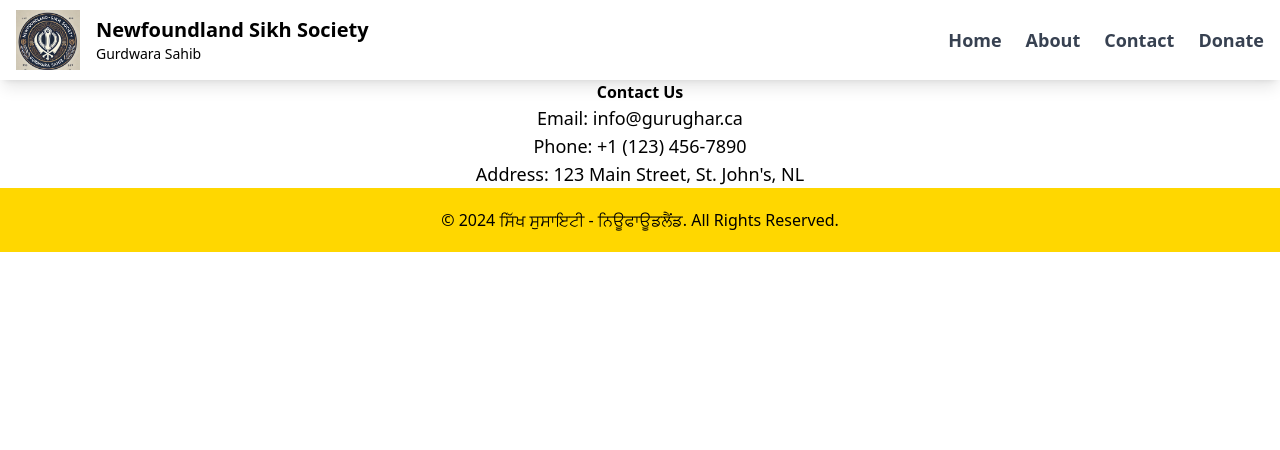
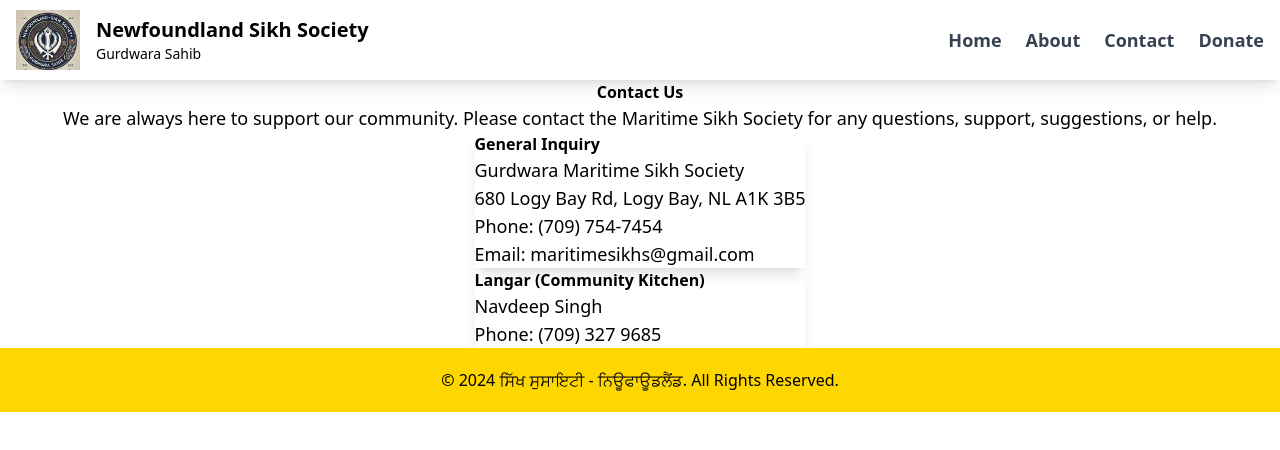
Before and after one commit to karandeepdps/nl-gurughar, a Next.js app in the folder gurughar-website/: page /contact in a window 1280 px wide. Shown: the top 450 px of the page. Built offline with nearby package versions, Linux system fonts and the light colour scheme.

Commit message:
added contact us page

```diff
--- a/gurughar-website/src/app/contact/page.tsx
+++ b/gurughar-website/src/app/contact/page.tsx
@@ -7,14 +7,49 @@
             <Navbar />
 
             {/* Full-height wrapper with flex to push footer to the bottom */}
-            <div className="flex flex-col min-h-screen">
+            <div className="flex flex-col min-h-screen bg-gray-50">
 
                 {/* Content Area: grows to take available space */}
-                <div className="flex-grow flex flex-col items-center justify-center text-center p-4">
-                    <h1 className="text-3xl font-bold mb-4">Contact Us</h1>
-                    <p className="text-lg mb-2">Email: <a href="mailto:info@gurughar.ca" className="text-blue-600 hover:underline">info@gurughar.ca</a></p>
-                    <p className="text-lg mb-2">Phone: +1 (123) 456-7890</p>
-                    <p className="text-lg">Address: 123 Main Street, St. John&apos;s, NL</p>
+                <div className="flex-grow flex flex-col items-center justify-center text-center p-2">
+                    <h1 className="text-4xl font-bold text-gray-800 mb-6">Contact Us</h1>
+                    <p className="text-lg text-gray-600 mb-8 max-w-2xl">
+                        We are always here to support our community. Please contact the Maritime Sikh Society for any questions, support, suggestions, or help.
+                    </p>
+
+                    <div className="w-full max-w-5xl grid grid-cols-1 md:grid-cols-2 lg:grid-cols-3 gap-8">
+
+                        {/* General Inquiry Card */}
+                        <div className="bg-yellow-100 p-4 rounded-lg shadow-lg hover:shadow-xl transition-shadow duration-300 text-brown-700">
+                            <div className="flex items-center justify-center mb-4">
+                                {/* Add an SVG icon here if needed */}
+
+                            </div>
+                            <h2 className="text-2xl font-semibold mb-4">General Inquiry</h2>
+                            <p className="text-lg mb-2 font-medium">Gurdwara Maritime Sikh Society</p>
+                            <p className="text-lg mb-2">680 Logy Bay Rd, Logy Bay, NL A1K 3B5</p>
+                            <p className="text-lg mb-2">Phone: <a href="tel:+17097547454" className="text-brown-800 hover:underline">(709) 754-7454</a></p>
+                            <p className="text-lg mb-2">Email: <a href="mailto:maritimesikhs@gmail.com" className="text-brown-800 hover:underline">maritimesikhs@gmail.com</a></p>
+                        </div>
+
+                        {/* Langar Section Card */}
+                        <div className="bg-yellow-100 p-4 rounded-lg shadow-lg hover:shadow-xl transition-shadow duration-300 text-brown-700">
+                            <div className="flex items-center justify-center mb-4">
+                                {/* Add an SVG icon for Langar */}
+
+                            </div>
+                            <h2 className="text-2xl font-semibold mb-4">Langar (Community Kitchen)</h2>
+                            <p className="text-lg mb-2 font-medium">Navdeep Singh</p>
+                            <p className="text-lg mb-2">Phone: <a href="tel:+17093279685" className="text-brown-800 hover:underline">(709) 327 9685</a></p>
+                        </div>
+
+                        {/* IT Services Card */}
+                        <div className="bg-yellow-100 p-8 rounded-lg shadow-lg hover:shadow-xl transition-shadow duration-300 text-brown-700">
+                            <div className="flex items-center justify-center mb-4">
+                                {/* Add an SVG icon for IT Services */}
+
+                            </div>
+                        </div>
+                    </div>
                 </div>
 
                 {/* Footer always at the bottom */}
```
